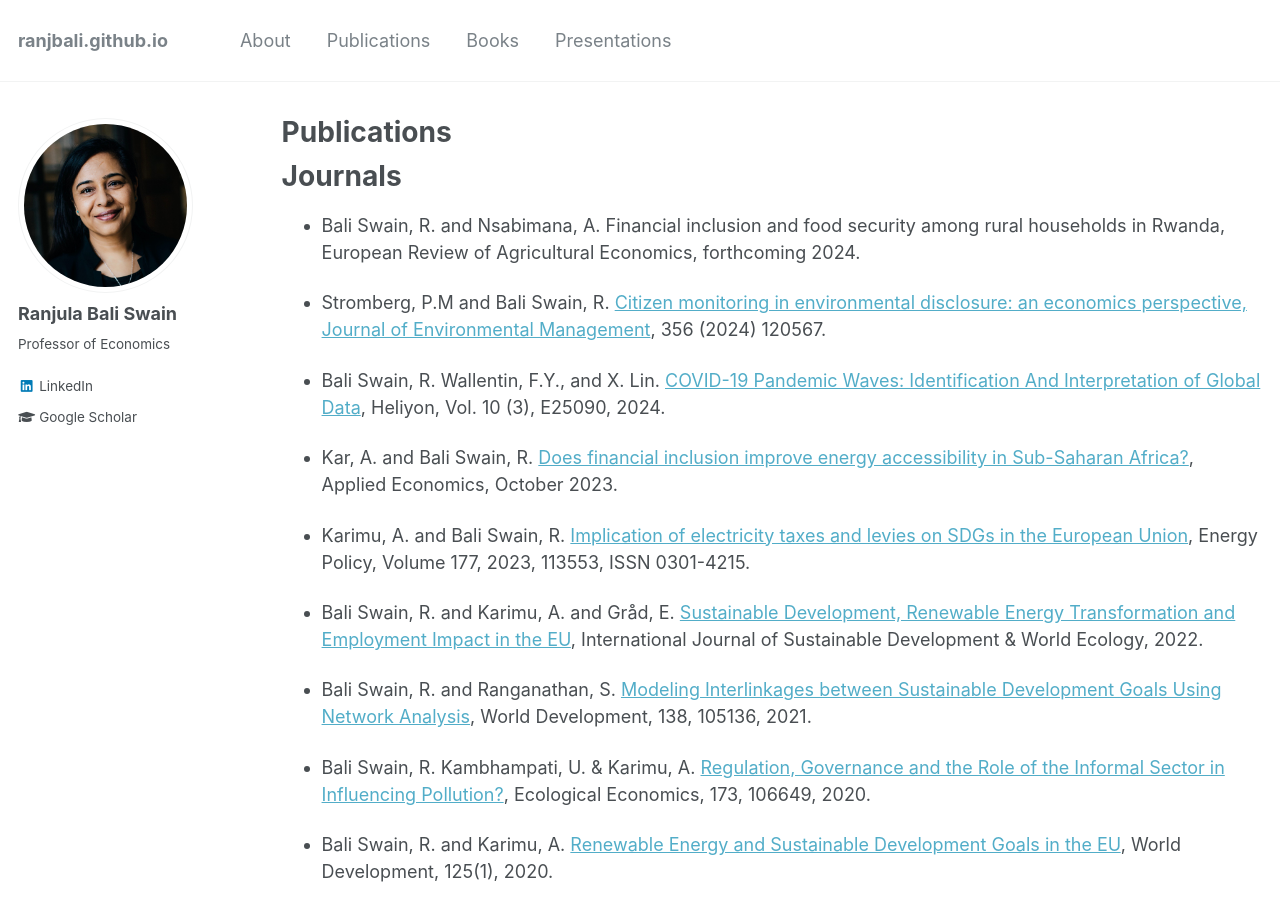
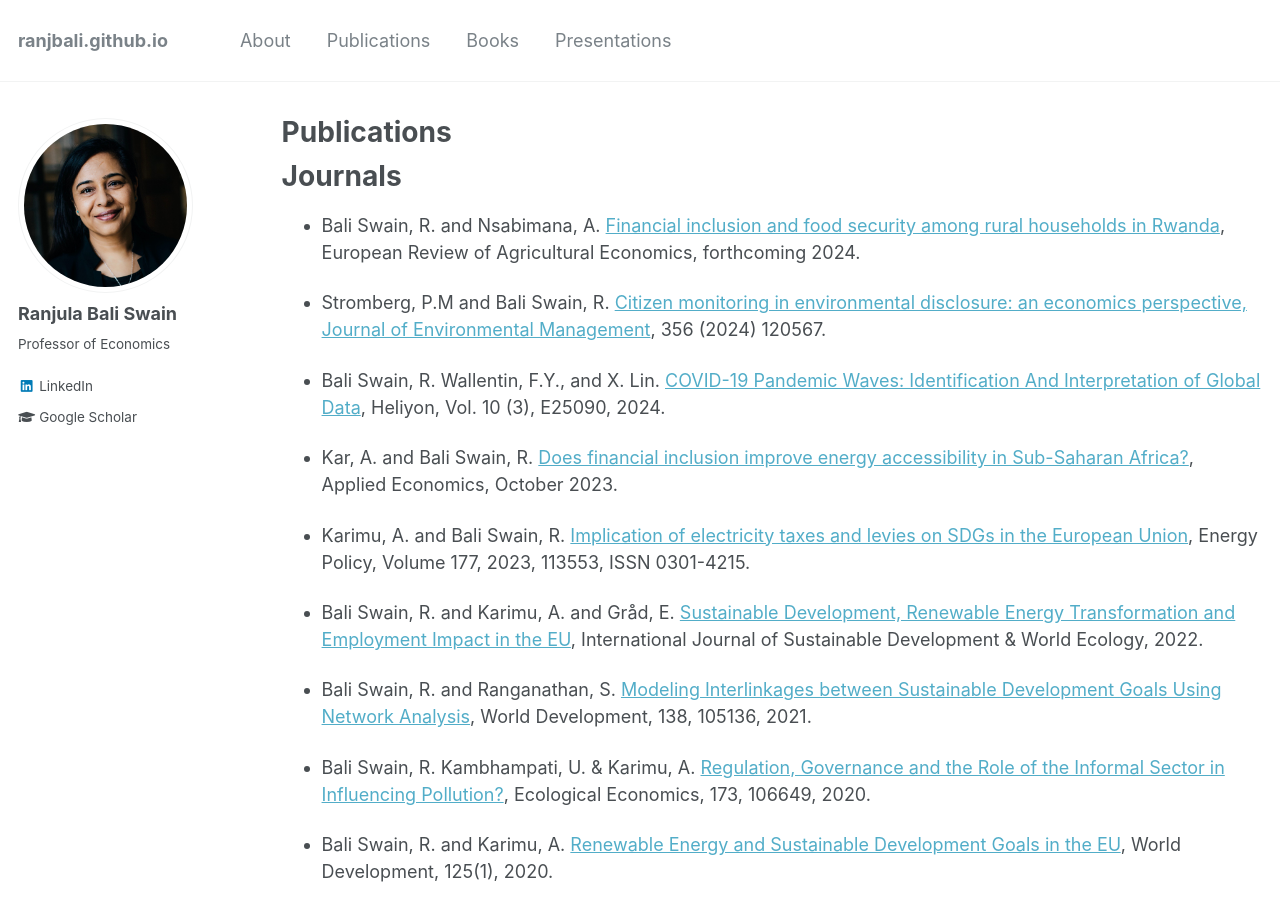
Before and after one commit to ranjbali/ranjbali.github.io, a Jekyll site: the page built from _pages/publications.md, in a window 1280 px wide and 900 px high. Built offline with Jekyll 4.4.1, drawn with Linux system fonts in a browser that asks for light colours; part of the change alters nothing that is shown.

```diff
--- a/_pages/publications.md
+++ b/_pages/publications.md
@@ -10,7 +10,7 @@ author_profile: true
 
 Journals
 ======
-* Bali Swain, R. and Nsabimana, A. Financial inclusion and food security among rural households in Rwanda, European Review of Agricultural Economics, forthcoming 2024.
+* Bali Swain, R. and Nsabimana, A. [Financial inclusion and food security among rural households in Rwanda](https://academic.oup.com/erae/advance-article-abstract/doi/10.1093/erae/jbae007/7639592?redirectedFrom=fulltext), European Review of Agricultural Economics, forthcoming 2024.
 
 * Stromberg, P.M and Bali Swain, R. [Citizen monitoring in environmental disclosure: an economics perspective, Journal of Environmental Management](https://doi.org/10.1016/j.jenvman.2024.120567), 356 (2024) 120567.
 
```
